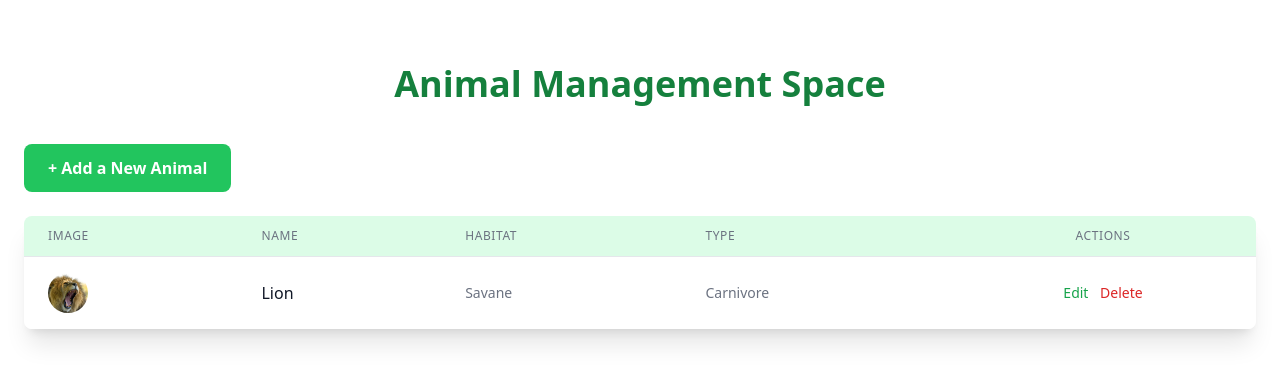
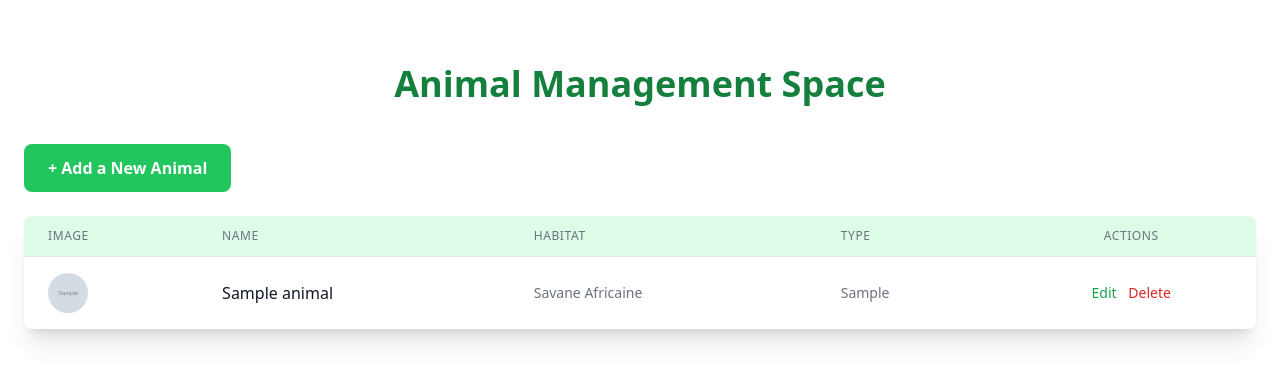
Before and after one commit to Achraf-agourram/Zoo-Encyclopedie, a PHP site: page /educator.php in a window 1280 px wide. Shown: the top 383 px of the page. Run offline with PHP 8.4, Linux system fonts and the light colour scheme; data comes from the database, SQL or seed files in the repository; tables that the repository leaves empty hold one stand-in row (values such as "Sample post"); grey boxes marked "Sample" are stand-in pictures; some libraries are stand-ins or nearby versions.

Commit message:
showing all the animals in educator page with theyr button

```diff
--- a/educator.php
+++ b/educator.php
@@ -1,5 +1,6 @@
 <?php
 include("global.php");
+get_animals("SELECT name_animal, image_animal, type_alimentaire, Habitat.name_hab FROM Animal JOIN Habitat ON Animal.habitat_id = Habitat.id_hab;");
 ?>
 
 <!DOCTYPE html>
@@ -83,17 +84,23 @@ include("global.php");
                     </tr>
                 </thead>
                 <tbody class="bg-white divide-y">
-                    <tr class="hover:bg-gray-50">
-                        <td class="px-6 py-4 whitespace-nowrap"><img src="images/lion.jpg" alt="Lion"
-                                class="h-10 w-10 rounded-full object-cover"></td>
-                        <td class="px-6 py-4 whitespace-nowrap font-medium text-gray-900">Lion</td>
-                        <td class="px-6 py-4 whitespace-nowrap text-sm text-gray-500">Savane</td>
-                        <td class="px-6 py-4 whitespace-nowrap text-sm text-gray-500">Carnivore</td>
-                        <td class="px-6 py-4 whitespace-nowrap text-center text-sm font-medium space-x-2">
-                            <button class="text-green-600 hover:text-green-900"><?= $dict[$currentLang][27]?></button>
-                            <button class="text-red-600 hover:text-red-900"><?= $dict[$currentLang][28]?></button>
-                        </td>
-                    </tr>
+                    <?php
+                        foreach($animalsArray as $animal){
+                            echo "
+                                <tr class='hover:bg-gray-50'>
+                                    <td class='px-6 py-4 whitespace-nowrap'><img src='images/{$animal['image_animal']}' alt='{$animal['name_animal']}'
+                                            class='h-10 w-10 rounded-full object-cover'></td>
+                                    <td class='px-6 py-4 whitespace-nowrap font-medium text-gray-900'>{$animal['name_animal']}</td>
+                                    <td class='px-6 py-4 whitespace-nowrap text-sm text-gray-500'>{$animal['name_hab']}</td>
+                                    <td class='px-6 py-4 whitespace-nowrap text-sm text-gray-500'>{$animal['type_alimentaire']}</td>
+                                    <td class='px-6 py-4 whitespace-nowrap text-center text-sm font-medium space-x-2'>
+                                        <button class='text-green-600 hover:text-green-900'>{$dict[$currentLang][27]}</button>
+                                        <button class='text-red-600 hover:text-red-900'>{$dict[$currentLang][28]}</button>
+                                    </td>
+                                </tr>
+                            ";
+                        }
+                    ?>
                 </tbody>
             </table>
         </div>
```
